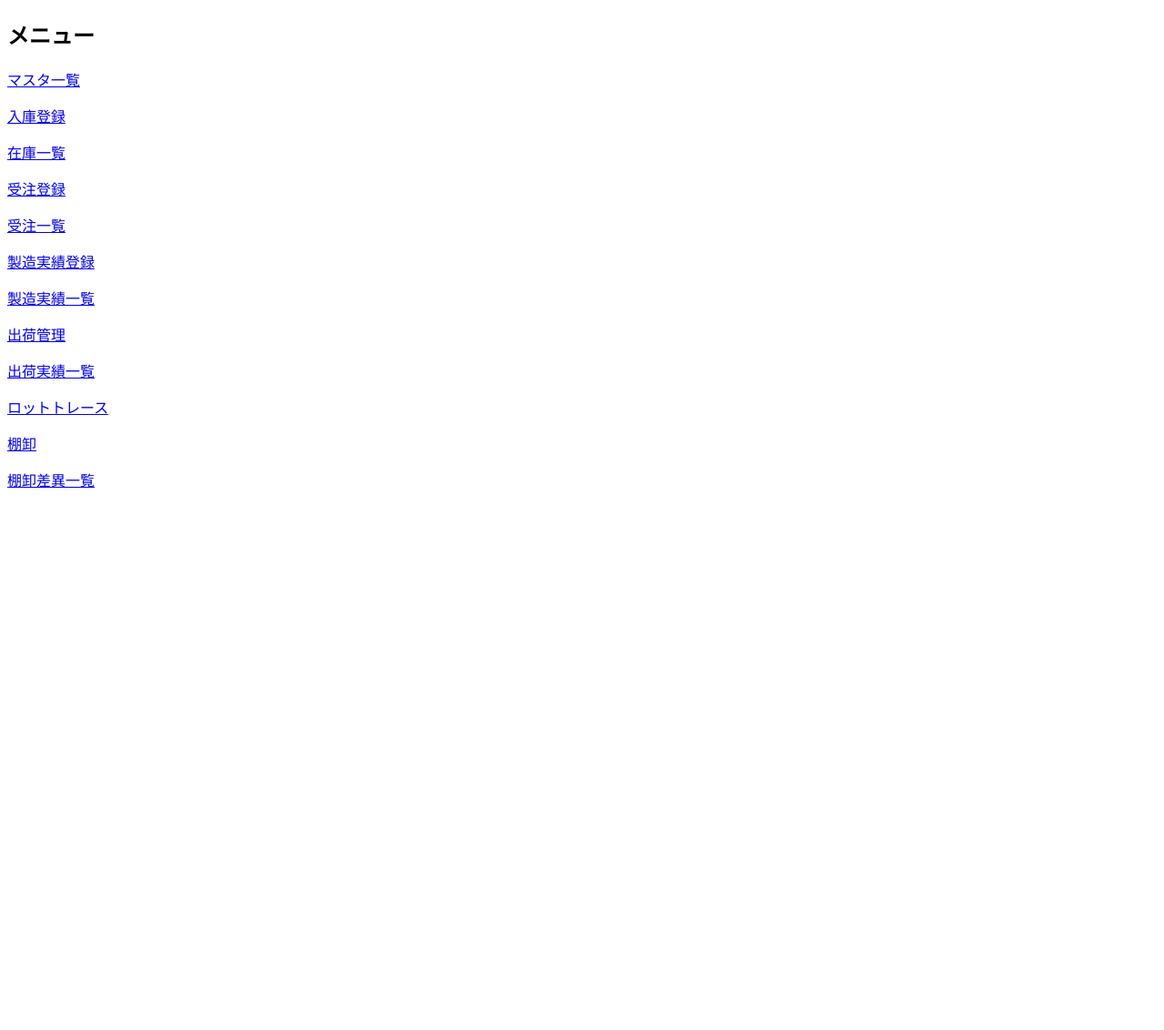
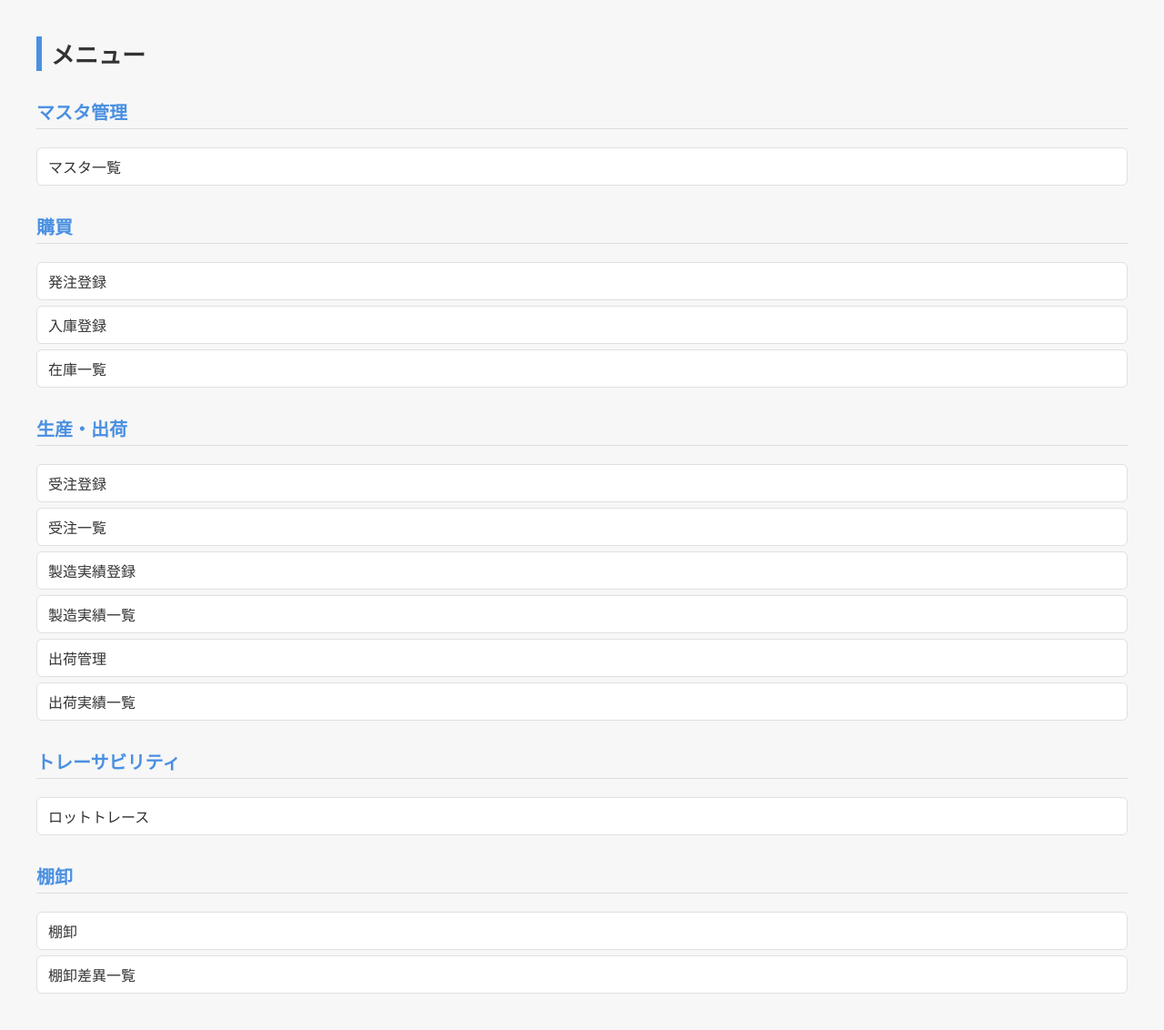
Before and after one commit to erp-mini-web/erp-mini, a Flask app: page / in a window 1280 px wide. Shown: the whole page at 91% size. Before the commit the page ends 536 px from the top, so only its background shows below. Run offline with Flask 3, Linux system fonts and the light colour scheme.

Commit message:
Update menu.html

```diff
--- a/templates/menu.html
+++ b/templates/menu.html
@@ -3,29 +3,89 @@
 <head>
     <meta charset="UTF-8">
     <title>メニュー</title>
+
+    <style>
+        body {
+            font-family: "Segoe UI", sans-serif;
+            margin: 40px;
+            background: #f7f7f7;
+            color: #333;
+        }
+
+        h2 {
+            margin-bottom: 20px;
+            font-size: 26px;
+            border-left: 6px solid #4a90e2;
+            padding-left: 10px;
+        }
+
+        h3 {
+            margin-top: 30px;
+            font-size: 20px;
+            color: #4a90e2;
+            border-bottom: 1px solid #ddd;
+            padding-bottom: 4px;
+        }
+
+        a {
+            display: block;
+            padding: 8px 12px;
+            margin: 6px 0;
+            background: white;
+            border-radius: 6px;
+            text-decoration: none;
+            color: #333;
+            border: 1px solid #e0e0e0;
+            transition: 0.15s;
+        }
+
+        a:hover {
+            background: #4a90e2;
+            color: white;
+            border-color: #4a90e2;
+        }
+
+        /* スマホ対応 */
+        @media (max-width: 600px) {
+            body {
+                margin: 20px;
+            }
+        }
+    </style>
 </head>
 <body>
 
 <h2>メニュー</h2>
 
-<p><a href="/masters">マスタ一覧</a></p>
+<!-- マスタ -->
+<h3>マスタ管理</h3>
+<a href="/masters">マスタ一覧</a>
 
-<p><a href="/receipts">入庫登録</a></p>
-<p><a href="/stocks">在庫一覧</a></p>
+<!-- 購買 -->
+<h3>購買</h3>
+<a href="/purchase">発注登録</a>
+<a href="/receipts">入庫登録</a>
+<a href="/stocks">在庫一覧</a>
 
-<p><a href="/orders">受注登録</a></p>
-<p><a href="/orders_list">受注一覧</a></p>
+<!-- 受注・製造・出荷 -->
+<h3>生産・出荷</h3>
+<a href="/orders">受注登録</a>
+<a href="/orders_list">受注一覧</a>
 
-<p><a href="/production">製造実績登録</a></p>
-<p><a href="/production_list">製造実績一覧</a></p>
+<a href="/production">製造実績登録</a>
+<a href="/production_list">製造実績一覧</a>
 
-<p><a href="/shipping">出荷管理</a></p>
-<p><a href="/shipping_list">出荷実績一覧</a></p>
+<a href="/shipping">出荷管理</a>
+<a href="/shipping_list">出荷実績一覧</a>
 
-<p><a href="/lot_trace">ロットトレース</a></p>
+<!-- トレース -->
+<h3>トレーサビリティ</h3>
+<a href="/lot_trace">ロットトレース</a>
 
-<p><a href="/inventory">棚卸</a></p>
-<p><a href="/inventory_diff">棚卸差異一覧</a></p>
+<!-- 棚卸 -->
+<h3>棚卸</h3>
+<a href="/inventory">棚卸</a>
+<a href="/inventory_diff">棚卸差異一覧</a>
 
 </body>
 </html>
```
